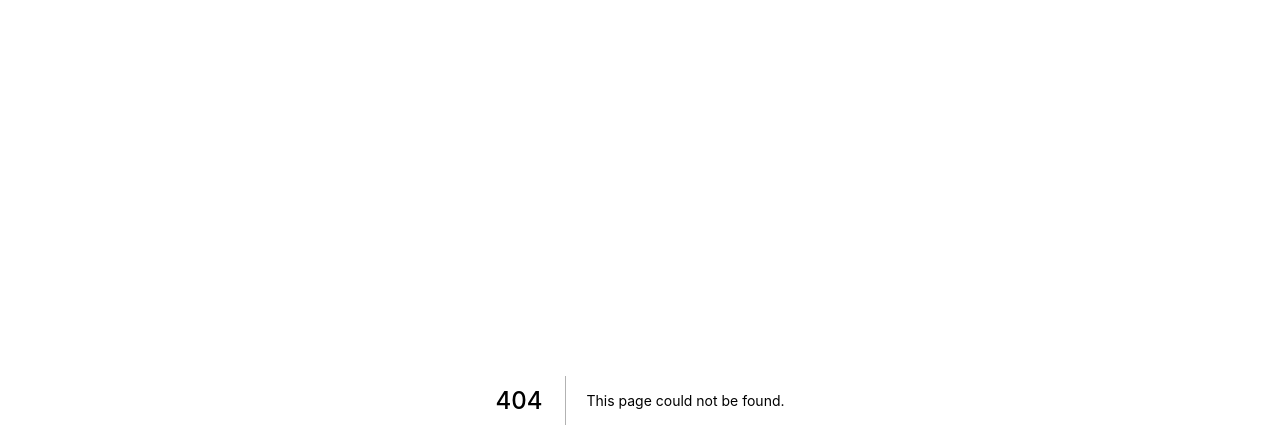
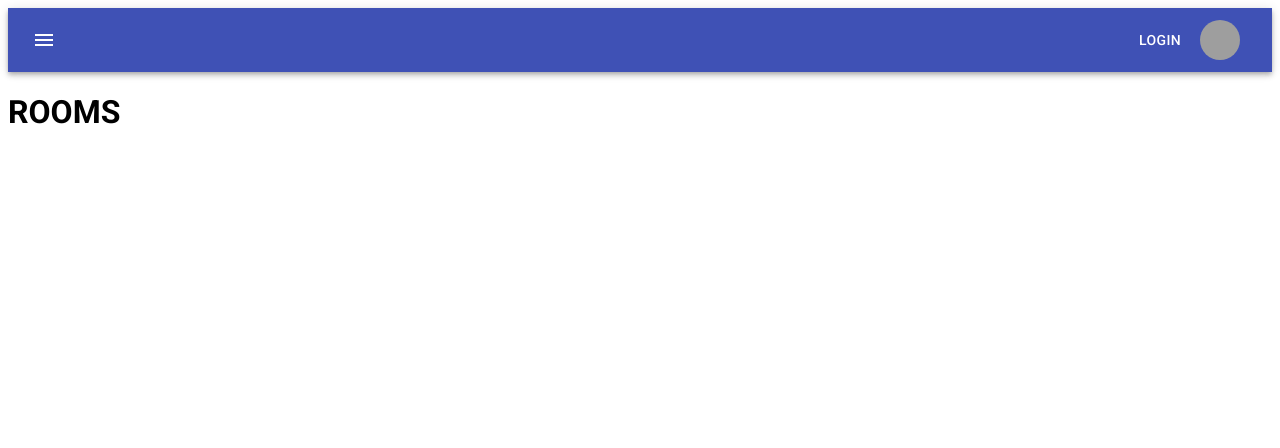
Before and after one commit to olestole/Programvareutvikling-prosjektoppgave, a Next.js app in the folder frontend/: page /rooms in a window 1280 px wide. Before the commit this address had no page. Shown: the top 448 px of the page. Built offline with nearby package versions, Linux system fonts and the light colour scheme; grey boxes are pictures that could not be loaded.

Commit message:
Add node to eslintrc env

```diff
--- /dev/null
+++ b/frontend/src/pages/rooms.js
@@ -0,0 +1,12 @@
+import React from 'react';
+
+import Navbar from '../components/Navbar';
+
+export default function Index() {
+  return (
+    <div>
+      <Navbar />
+      <h1>ROOMS</h1>
+    </div>
+  );
+}
```
Also changed, not shown: frontend/src/components/BookButton.js (+7 -3 lines).
